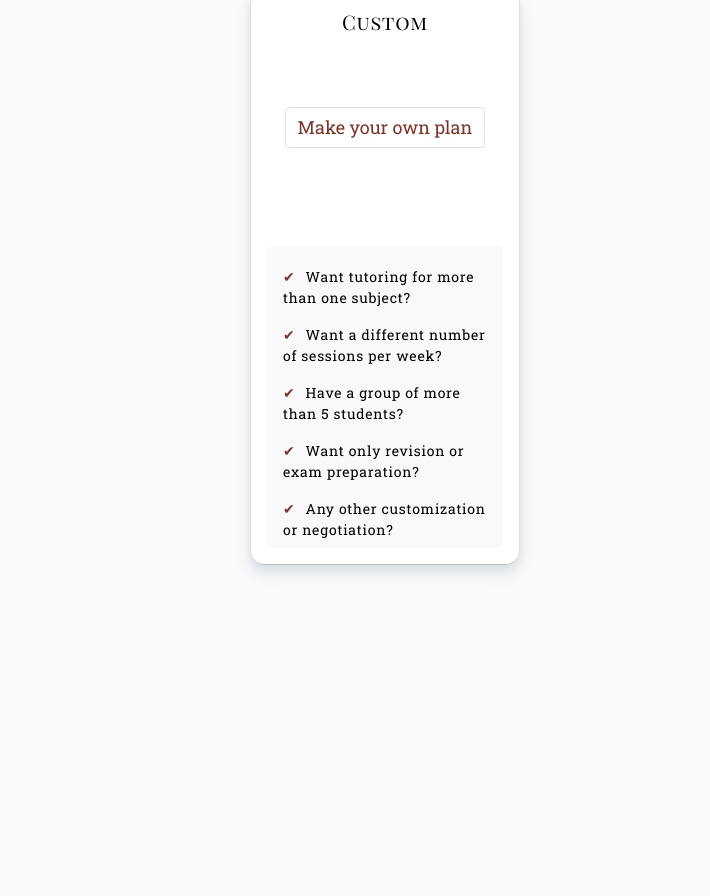
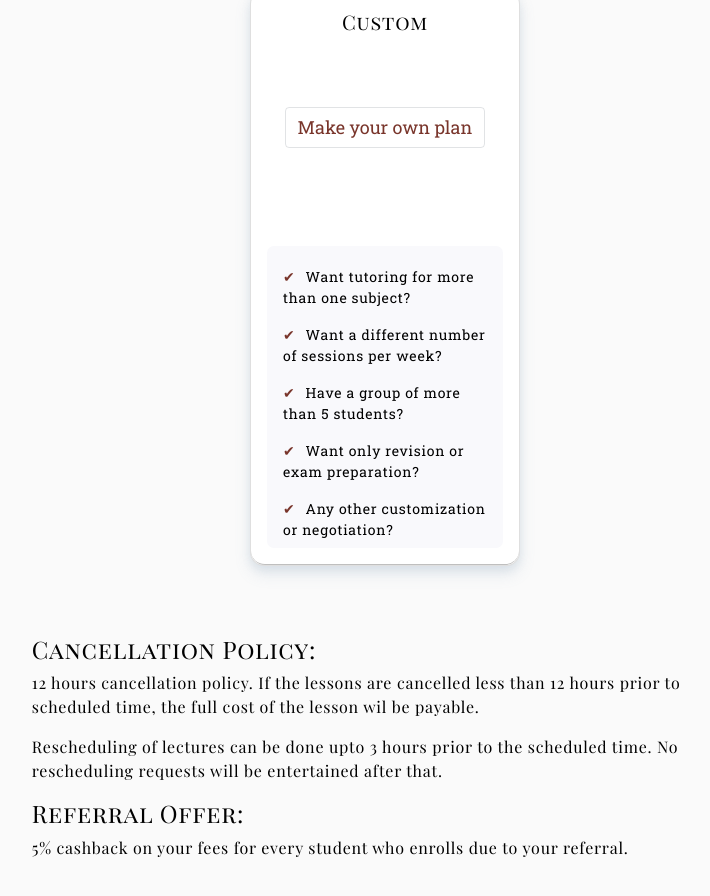
Before and after one commit to ridays2001/hs-tutorz, a Gatsby site: page /pricing/eu in a window 1280 px wide. Shown: the part 3735-4631 px from the top of the page, without its empty margins (255-965 px from the left). Before the commit the page ends 4346 px from the top, so only its background shows below. Built offline with nearby package versions, Linux system fonts and the light colour scheme; Gatsby itself is replaced by a stand-in of ours; no server answers.

Commit message:
💬 Chore: added policies for pricing

```diff
--- a/src/components/PricingPlans.tsx
+++ b/src/components/PricingPlans.tsx
@@ -151,6 +151,21 @@ const PricingPlans = ({ block, currency, custom, group, lesson, plans }: Props)
 					</section>
 				)
 			)}
+
+			<section className='col-md-10 col-xl-9 mx-auto my-5'>
+				<h4>Cancellation Policy:</h4>
+				<p>
+					12 hours cancellation policy. If the lessons are cancelled less than 12 hours prior to scheduled
+					time, the full cost of the lesson wil be payable.
+				</p>
+				<p>
+					Rescheduling of lectures can be done upto 3 hours prior to the scheduled time. No rescheduling
+					requests will be entertained after that.
+				</p>
+
+				<h4>Referral Offer:</h4>
+				<p>5% cashback on your fees for every student who enrolls due to your referral.</p>
+			</section>
 		</PricingSection>
 	</Layout>
 );
```
